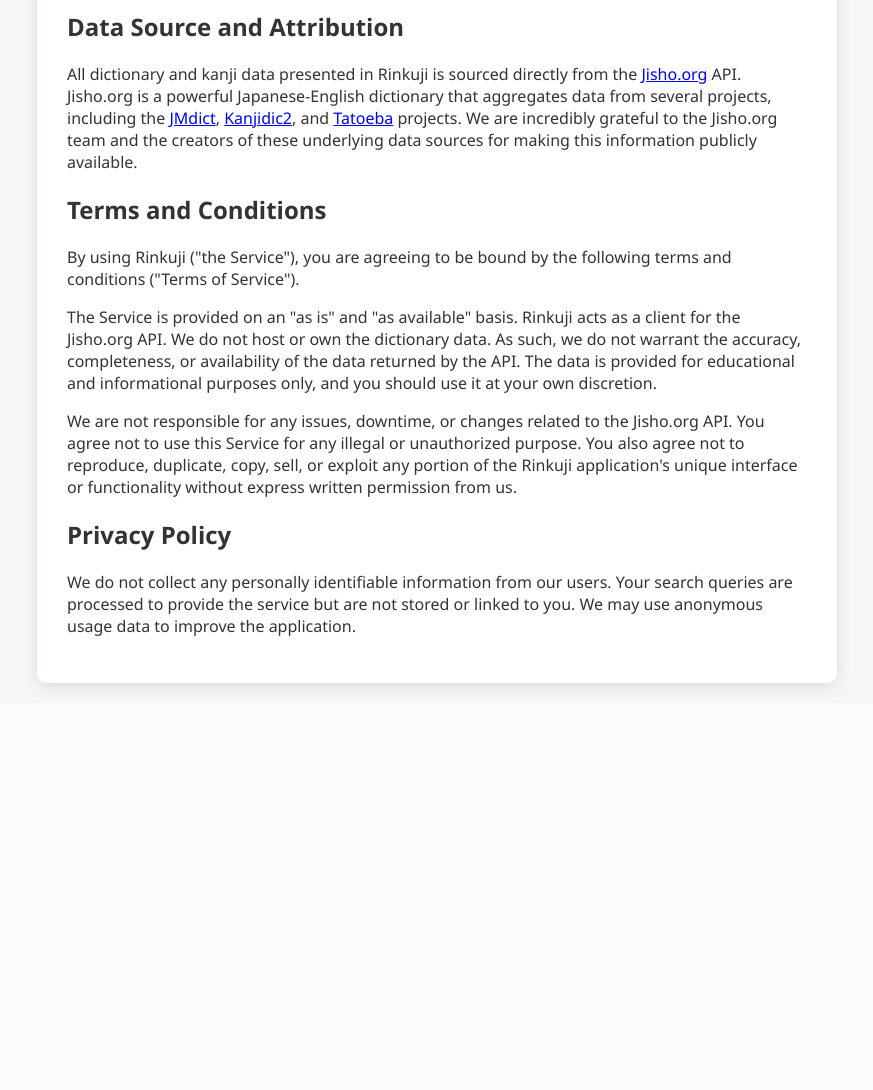
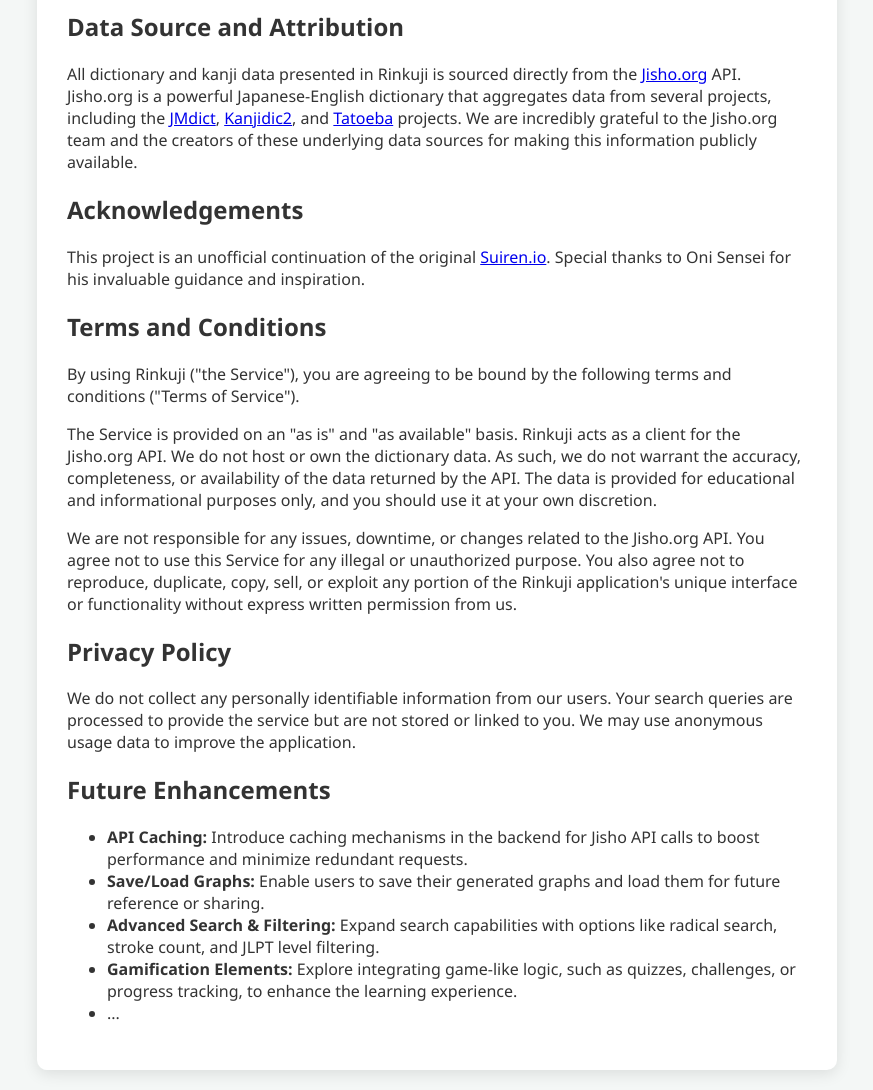
Before and after one commit to MashXP/Rinkuji, a Flask app: page /about in a window 1280 px wide. Shown: the part 584-1674 px from the top of the page, without its empty margins (212-1085 px from the left). Before the commit the page ends 1276 px from the top, so only its background shows below. Run offline with Flask 3, Linux system fonts and the light colour scheme.

Commit message:
Add acknowledgements and future enhancements sections to About page

```diff
--- a/backend/templates/about.html
+++ b/backend/templates/about.html
@@ -42,6 +42,13 @@
         </section>
 
         <section class="about-section">
+            <h2>Acknowledgements</h2>
+            <p>
+                This project is an unofficial continuation of the original <a href="https://suiren.io/" target="_blank" rel="noopener noreferrer">Suiren.io</a>. Special thanks to Oni Sensei for his invaluable guidance and inspiration.
+            </p>
+        </section>
+
+        <section class="about-section">
             <h2>Terms and Conditions</h2>
             <p>
                 By using Rinkuji ("the Service"), you are agreeing to be bound by the following terms and conditions ("Terms of Service").
@@ -61,6 +68,17 @@
             </p>
         </section>
 
+        <section id="todo-list" class="about-section">
+            <h2>Future Enhancements</h2>
+            <ul>
+                <li><strong>API Caching:</strong> Introduce caching mechanisms in the backend for Jisho API calls to boost performance and minimize redundant requests.</li>
+                <li><strong>Save/Load Graphs:</strong> Enable users to save their generated graphs and load them for future reference or sharing.</li>
+                <li><strong>Advanced Search & Filtering:</strong> Expand search capabilities with options like radical search, stroke count, and JLPT level filtering.</li>
+                <li><strong>Gamification Elements:</strong> Explore integrating game-like logic, such as quizzes, challenges, or progress tracking, to enhance the learning experience.</li>
+                <li>...</li>
+            </ul>
+        </section>
+
     </main>
 </body>
 </html>
```
